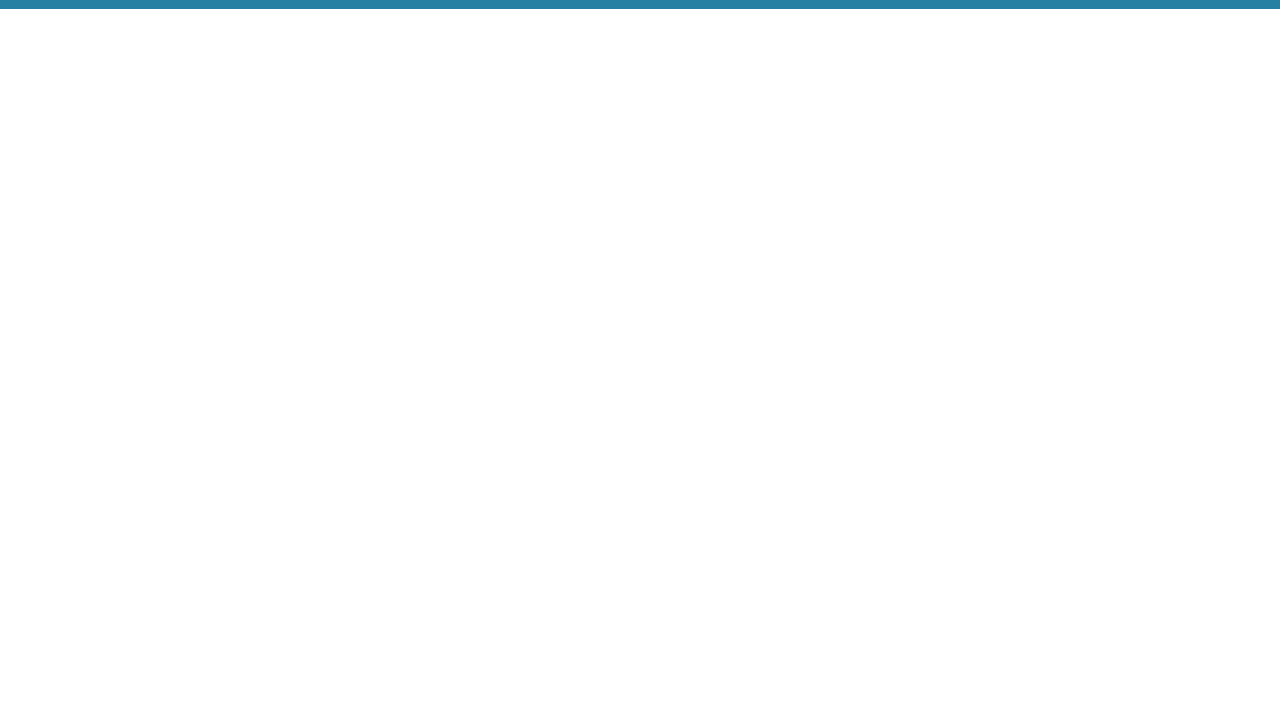
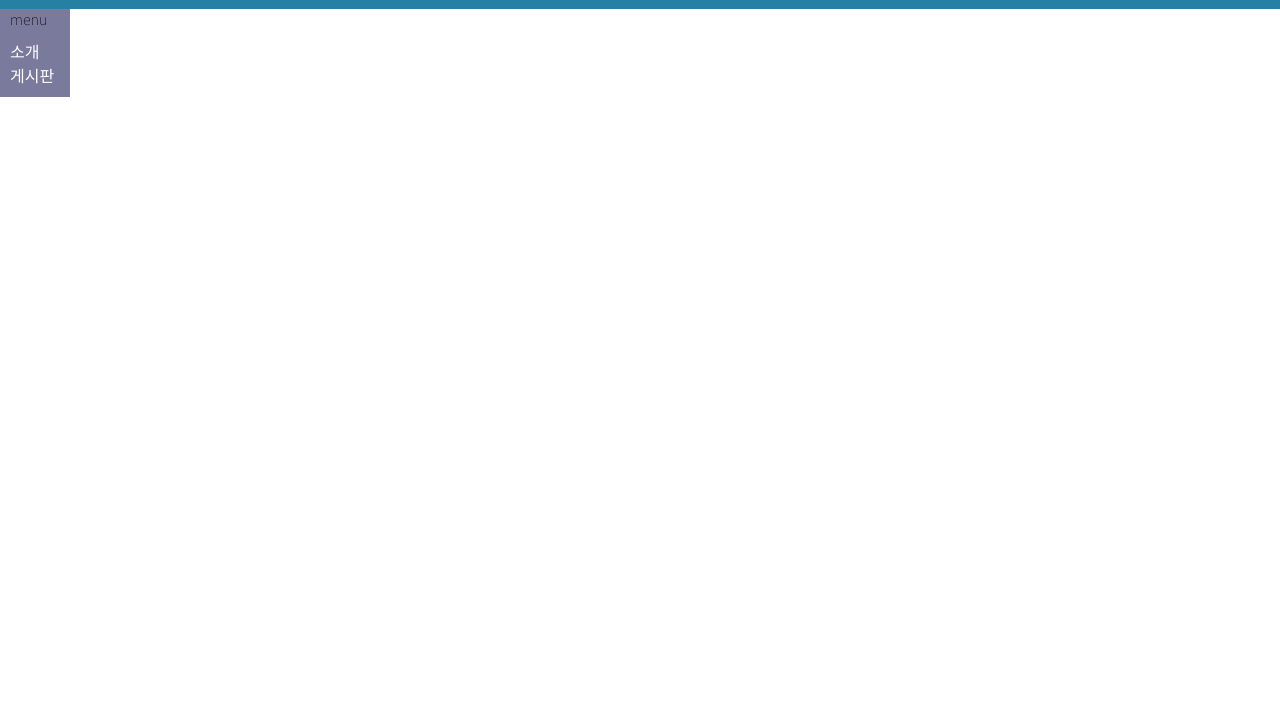
Before and after one commit to JiJissAce/JS, a plain HTML site: page 10. Homepage/main.html in a window 1280 px wide. Shown: the part 75-800 px from the top of the page. Drawn offline with Linux system fonts and the light colour scheme.

Commit message:
JS Step 10  ㄴ 매뉴바 만들어봄

```diff
--- a/10. Homepage/main.html
+++ b/10. Homepage/main.html
@@ -35,5 +35,10 @@
 
         </div>
     </nav>
+    <div class="top_menu">menu</div>
+        <ul class="menu_list">
+            <li><a href="">소개</a></li>
+            <li><a href="">게시판</a></li>
+        </ul>
 </body>
 </html>
--- a/10. Homepage/style.css
+++ b/10. Homepage/style.css
@@ -53,3 +53,16 @@ a{
         flex-direction: column;
     }
 }
+.top_menu {
+    background-color: rgb(122, 122, 156);
+    color: black;
+    padding: 0px 0px 0px 10px;
+    width: 60px;
+}
+.menu_list {
+    list-style: none;
+    margin: 0px;
+    background-color: rgb(122, 122, 156);
+    padding: 10px 10px 10px 10px;
+    width: 50px;
+}
```
